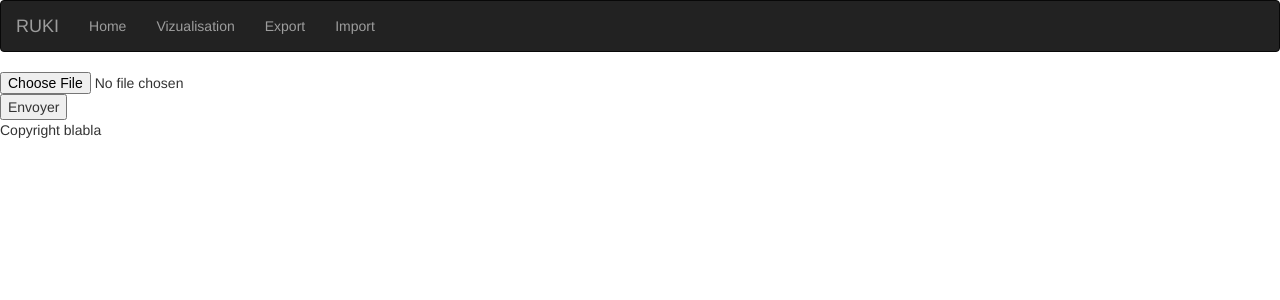
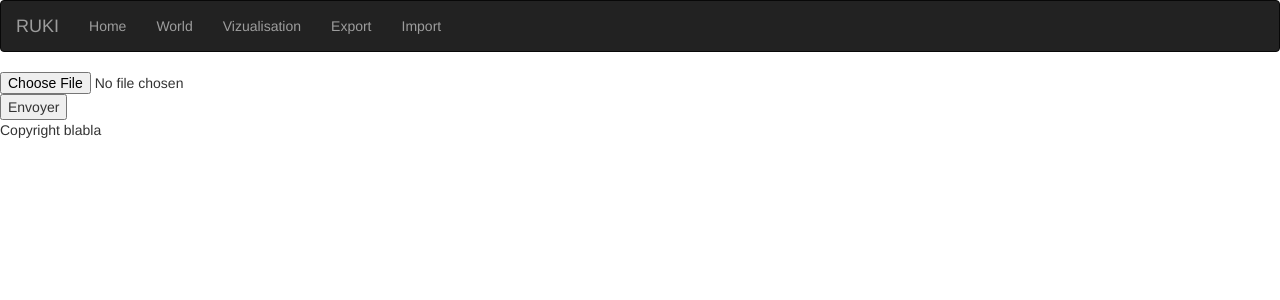
Before and after one commit to damdamo/Ruki, a Flask app: page /import in a window 1280 px wide. Shown: the top 300 px of the page. Run offline with Flask 2, Linux system fonts and the light colour scheme; some libraries are stand-ins or nearby versions.

Commit message:
Modification on the squelette

```diff
--- a/website/templates/squelette.html
+++ b/website/templates/squelette.html
@@ -23,7 +23,8 @@
           </div>
           <ul class="nav navbar-nav">
             <li><a href="accueil">Home</a></li>
-            <li><a href="world">Vizualisation</a></li>
+            <li><a href="world">World</a></li>
+            <li><a href="vizualisation">Vizualisation</a></li>
             <li><a href="#">Export</a></li>
             <li><a href="import">Import</a></li>
           </ul>
```
